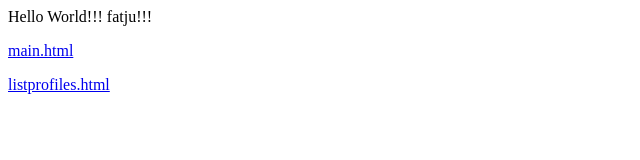
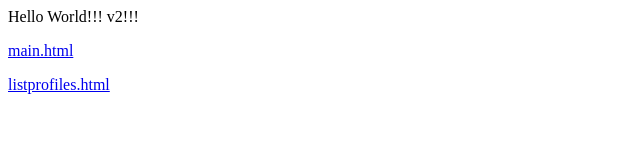
Before and after one commit to pleungms/pleungtestapp, a website: page public/index.html in a window 1280 px wide. Shown: the full height of the page, 0-640 px from the left. Drawn offline with Linux system fonts and the light colour scheme.

Commit message:
v2 public

```diff
--- a/public/index.html
+++ b/public/index.html
@@ -4,7 +4,7 @@
 
 <body>
 
-Hello World!!! fatju!!!
+Hello World!!! v2!!!
 <p><a href="/public/main.html">main.html</a></p>
 <p><a href="/public/listprofiles.html">listprofiles.html</a></p>
 
```
